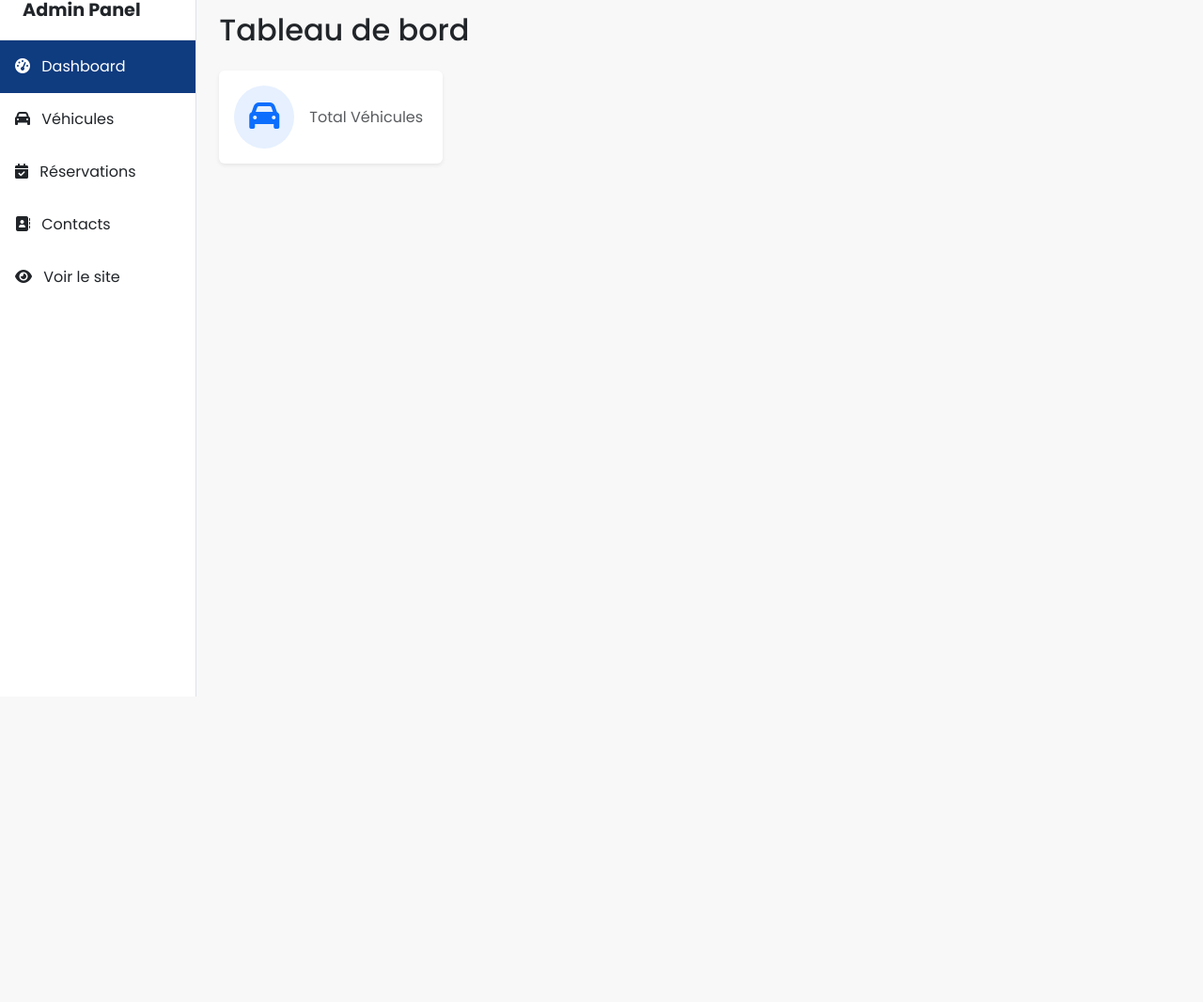
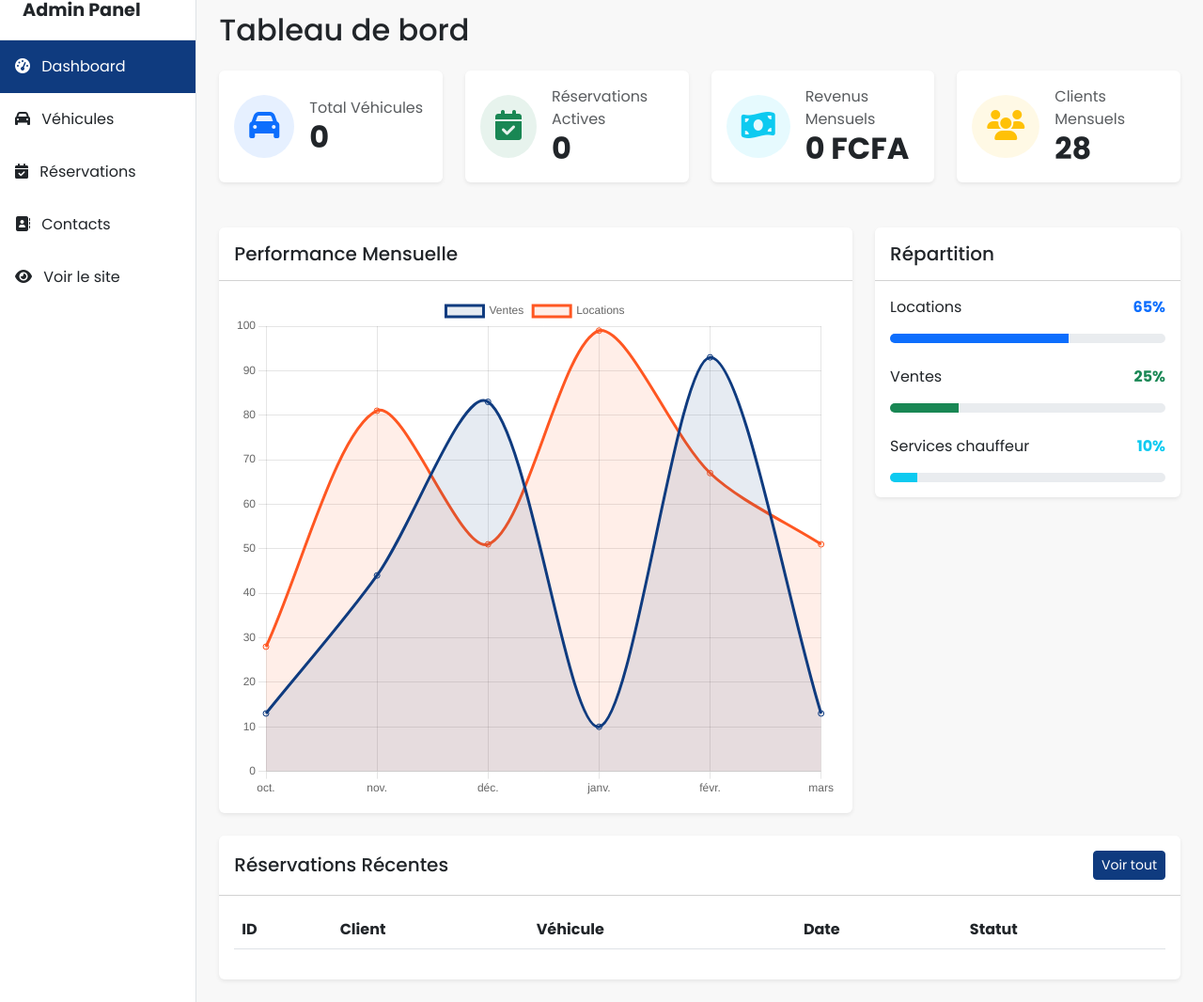
Before and after one commit to Dhino24/ndiambourv2, a plain HTML site: page admin/index.html in a window 1280 px wide. Shown: the part 59-1125 px from the top of the page at 94% size. Before the commit the page ends 800 px from the top, so only its background shows below. Drawn offline with nearby package versions, Linux system fonts and the light colour scheme.

Commit message:
maj files

```diff
--- a/admin/index.html
+++ b/admin/index.html
@@ -8,7 +8,7 @@
   <link href="https://fonts.googleapis.com/css2?family=Poppins:wght@300;400;500;600;700&display=swap" rel="stylesheet">
   <link rel="stylesheet" href="https://cdnjs.cloudflare.com/ajax/libs/font-awesome/6.4.0/css/all.min.css">
   <link href="https://cdn.jsdelivr.net/npm/bootstrap@5.3.0/dist/css/bootstrap.min.css" rel="stylesheet">
-  <link rel="stylesheet" href="../css/admin.css">
+  <link rel="stylesheet" href="../admin/admin.css">
 </head>
 <body>
   <div class="d-flex" id="wrapper">
@@ -75,4 +75,134 @@
                 </div>
                 <div>
                   <p class="text-muted mb-0">Total Véhicules</p>
-                  <h2 class="fw-bold mb-0" id="total-
+                  <h2 class="fw-bold mb-0" id="total-vehicles-count">0</h2>
+                </div>
+              </div>
+            </div>
+          </div>
+          <div class="col-xl-3 col-md-6 mb-4">
+            <div class="card border-0 shadow-sm h-100">
+              <div class="card-body d-flex align-items-center">
+                <div class="rounded-circle bg-success bg-opacity-10 p-3 me-3">
+                  <i class="fas fa-calendar-check text-success fa-2x"></i>
+                </div>
+                <div>
+                  <p class="text-muted mb-0">Réservations Actives</p>
+                  <h2 class="fw-bold mb-0" id="active-reservations-count">0</h2>
+                </div>
+              </div>
+            </div>
+          </div>
+          <div class="col-xl-3 col-md-6 mb-4">
+            <div class="card border-0 shadow-sm h-100">
+              <div class="card-body d-flex align-items-center">
+                <div class="rounded-circle bg-info bg-opacity-10 p-3 me-3">
+                  <i class="fas fa-money-bill-wave text-info fa-2x"></i>
+                </div>
+                <div>
+                  <p class="text-muted mb-0">Revenus Mensuels</p>
+                  <h2 class="fw-bold mb-0" id="monthly-revenue">0 FCFA</h2>
+                </div>
+              </div>
+            </div>
+          </div>
+          <div class="col-xl-3 col-md-6 mb-4">
+            <div class="card border-0 shadow-sm h-100">
+              <div class="card-body d-flex align-items-center">
+                <div class="rounded-circle bg-warning bg-opacity-10 p-3 me-3">
+                  <i class="fas fa-users text-warning fa-2x"></i>
+                </div>
+                <div>
+                  <p class="text-muted mb-0">Clients Mensuels</p>
+                  <h2 class="fw-bold mb-0">28</h2>
+                </div>
+              </div>
+            </div>
+          </div>
+        </div>
+
+        <!-- Charts -->
+        <div class="row mb-4">
+          <div class="col-lg-8 mb-4 mb-lg-0">
+            <div class="card border-0 shadow-sm">
+              <div class="card-header bg-white py-3">
+                <h5 class="mb-0">Performance Mensuelle</h5>
+              </div>
+              <div class="card-body">
+                <canvas id="statsChart" height="250"></canvas>
+              </div>
+            </div>
+          </div>
+          <div class="col-lg-4">
+            <div class="card border-0 shadow-sm">
+              <div class="card-header bg-white py-3">
+                <h5 class="mb-0">Répartition</h5>
+              </div>
+              <div class="card-body">
+                <div class="d-flex justify-content-between align-items-center mb-3">
+                  <span>Locations</span>
+                  <span class="text-primary fw-bold">65%</span>
+                </div>
+                <div class="progress mb-4" style="height: 10px">
+                  <div class="progress-bar bg-primary" style="width: 65%"></div>
+                </div>
+
+                <div class="d-flex justify-content-between align-items-center mb-3">
+                  <span>Ventes</span>
+                  <span class="text-success fw-bold">25%</span>
+                </div>
+                <div class="progress mb-4" style="height: 10px">
+                  <div class="progress-bar bg-success" style="width: 25%"></div>
+                </div>
+
+                <div class="d-flex justify-content-between align-items-center mb-3">
+                  <span>Services chauffeur</span>
+                  <span class="text-info fw-bold">10%</span>
+                </div>
+                <div class="progress" style="height: 10px">
+                  <div class="progress-bar bg-info" style="width: 10%"></div>
+                </div>
+              </div>
+            </div>
+          </div>
+        </div>
+
+        <!-- Recent Reservations -->
+        <div class="card border-0 shadow-sm">
+          <div class="card-header bg-white py-3 d-flex justify-content-between align-items-center">
+            <h5 class="mb-0">Réservations Récentes</h5>
+            <a href="reservations.html" class="btn btn-sm btn-primary">Voir tout</a>
+          </div>
+          <div class="card-body">
+            <div class="table-responsive">
+              <table class="table table-hover" id="recent-reservations">
+                <thead>
+                  <tr>
+                    <th>ID</th>
+                    <th>Client</th>
+                    <th>Véhicule</th>
+                    <th>Date</th>
+                    <th>Statut</th>
+                  </tr>
+                </thead>
+                <tbody>
+                  <!-- Data will be loaded via JS -->
+                </tbody>
+              </table>
+            </div>
+          </div>
+        </div>
+      </div>
+    </div>
+  </div>
+
+  <!-- Bootstrap JS -->
+  <script src="https://cdn.jsdelivr.net/npm/bootstrap@5.3.0/dist/js/bootstrap.bundle.min.js"></script>
+  <!-- Chart.js -->
+  <script src="https://cdn.jsdelivr.net/npm/chart.js@3.7.1/dist/chart.min.js"></script>
+  <!-- jQuery -->
+  <script src="https://code.jquery.com/jquery-3.6.0.min.js"></script>
+  <!-- Custom JS -->
+  <script src="../js/admin.js"></script>
+</body>
+</html>
--- a/js/cloudinary.js
+++ b/js/cloudinary.js
@@ -4,7 +4,7 @@
 const cloudinaryConfig = {
   cloudName: 'diovja6qr', // À remplacer par votre cloud_name
   uploadPreset: 'ndiambour', // À remplacer par votre upload preset
-  apiKey: '866162872114899', // À remplacer par votre API key
+  apiKey: '265729986184949', // À remplacer par votre API key
   folder: 'ndiambour' // Dossier de destination des images
 };
 
```
Also changed, not shown: admin/contacts.html (+1 -1 lines), admin/reservations.html (+1 -1 lines), admin/vehicles.html (+1 -1 lines).
